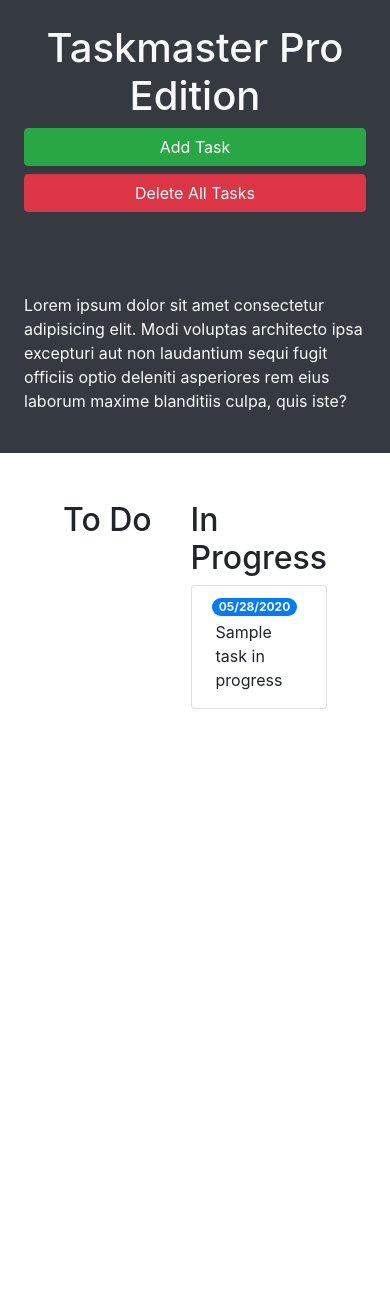
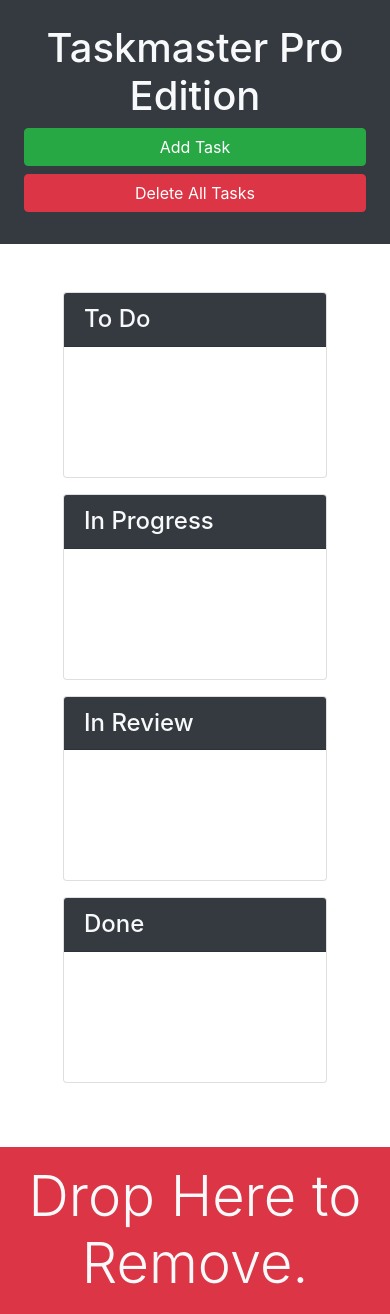
Before and after one commit to Azariill/testproject, a plain HTML site: page index.html in a window 390 px wide. Before the commit the page ends 844 px from the top, so only its background shows below. Drawn offline with nearby package versions, Linux system fonts and the light colour scheme.

Commit message:
added bootstrap functionality

```diff
--- a/index.html
+++ b/index.html
@@ -10,40 +10,70 @@
 <body>
 
   <div class="row min-vh-100 no-gutters">
-      <header class="col-12 col-lg-3 bg-dark text-light d-flex flex-column p-4 p-lg-3">
-        <h1 class="text-center">Taskmaster Pro Edition</h1>
-        <button id="create-task" class="btn btn-block btn-success" data-toggle="modal" data-target="#task-form-modal">Add
-          Task</button>
-        <button id="remove-tasks" class="btn btn-block btn-danger">Delete All Tasks</button>
-        <p class="mt-auto">Lorem ipsum dolor sit amet consectetur adipisicing elit. Modi voluptas architecto ipsa
-          excepturi aut non
-          laudantium sequi fugit officiis optio deleniti asperiores rem eius laborum maxime blanditiis culpa, quis iste?
-        </p>
+    <header class="col-12 col-lg-3 bg-dark text-light sticky-top d-flex flex-column p-4 p-lg-3">
+      <div>
+        <h1 class="text-center"><span class="oi oi-task d-inline d-lg-none"></span>
+          Taskmaster Pro Edition</h1>
+        <div class="ml-md-auto w-100 w-md-auto">
+          <button id="create-task" class="btn btn-block btn-success" data-toggle="modal" data-target="#task-form-modal">Add Task</button>
+          <button id="remove-tasks" class="btn btn-block btn-danger mb-2 mb-md-4">Delete All Tasks</button>
+        </div>
+      </div>
+      <p class="mt-auto d-none d-lg-block">Lorem ipsum dolor sit amet consectetur adipisicing elit. Modi voluptas
+        architecto ipsa
+        excepturi aut non laudantium sequi fugit officiis optio deleniti asperiores rem eius laborum maxime blanditiis
+        culpa, quis iste?</p>
     </header>
-      <!-- To Do Start -->
-      <main class="col-12 col-lg-9">
+    <main class="col-12 col-lg-9 d-flex flex-column">
       <div class="m-5 row justify-content-around">
-          <div class="col">
-            <h2>To Do</h2>
-            <ul id="list-toDo" class="list-group"></ul>
-          </div>
-          <div class ="col">
-            <h2>In Progress</h2>
-            <ul id="list-inProgress" class="list-group">
-              <li class="list-group-item">
-                <span class="badge badge-primary badge-pill">05/28/2020</span>
-                <p class="m-1">Sample task in progress</p>
-                </li>
+          <!-- To DO LIST  -->
+          <div class="col-12 col-md-6 col-xl-3 mb-3">
+            <div class="card">
+              <h4 class="card-header bg-dark text-light">
+                To Do
+              </h4>
+              <ul id="list-toDo" class="list-group list-group-flush">
               </ul>
             </div>
-            <!-- end in progress -->
+          </div>
+          <!--IN PROGRESS LIST  -->
+          <div class="col-12 col-md-6 col-xl-3 mb-3">
+            <div class="card">
+              <h4 class="card-header bg-dark text-light">
+                In Progress
+              </h4>
+              <ul id="list-inProgress" class="list-group list-group-flush">
+              </ul>
+            </div>
+          </div>
+          <!-- IN REVIEW LIST  -->
+          <div class="col-12 col-md-6 col-xl-3 mb-3">
+            <div class="card">
+              <h4 class="card-header bg-dark text-light">
+                In Review
+              </h4>
+              <ul id="list-inReview" class="list-group list-group-flush">
+              </ul>
+            </div>
+          </div>
+          <!--DONE LIST  -->
+          <div class="col-12 col-md-6 col-xl-3 mb-3">
+            <div class="card">
+              <h4 class="card-header bg-dark text-light">
+                Done
+              </h4>
+              <ul id="list-done" class="list-group list-group-flush">
+              </ul>
+            </div>
+          </div>
+      </div>
+      <div class="mt-auto" id="trash">
+        <div class="w-100 bg-danger p-3 text-center text-light display-4">
+          Drop Here to Remove.
+        </div>
       </div>
     </main>
   </div>
-    <!-- TO DO END -->
-    <!-- In progress start-->
-
-
 
   <!-- Modal -->
   <div class="modal fade" id="task-form-modal" tabindex="-1" role="dialog" aria-labelledby="task-form-modal" aria-hidden="true">
@@ -59,11 +89,11 @@
           <form>
             <div class="form-group">
               <label for="modalTaskDescription">Task description</label>
-                <textarea id="modalTaskDescription" rows="3"></textarea>
+              <textarea class="form-control" id="modalTaskDescription" rows="3"></textarea>
             </div>
             <div class="form-group">
               <label for="modalDueDate">Due date</label>
-                <input type="text" id="modalDueDate" placeholder="mm/dd/yyyy" autocomplete="off">
+              <input type="text" class="form-control" id="modalDueDate" placeholder="mm/dd/yyyy" autocomplete="off">
             </div>
           </form>
         </div>
```
Lines whose indentation alone changed are shown as unchanged.
